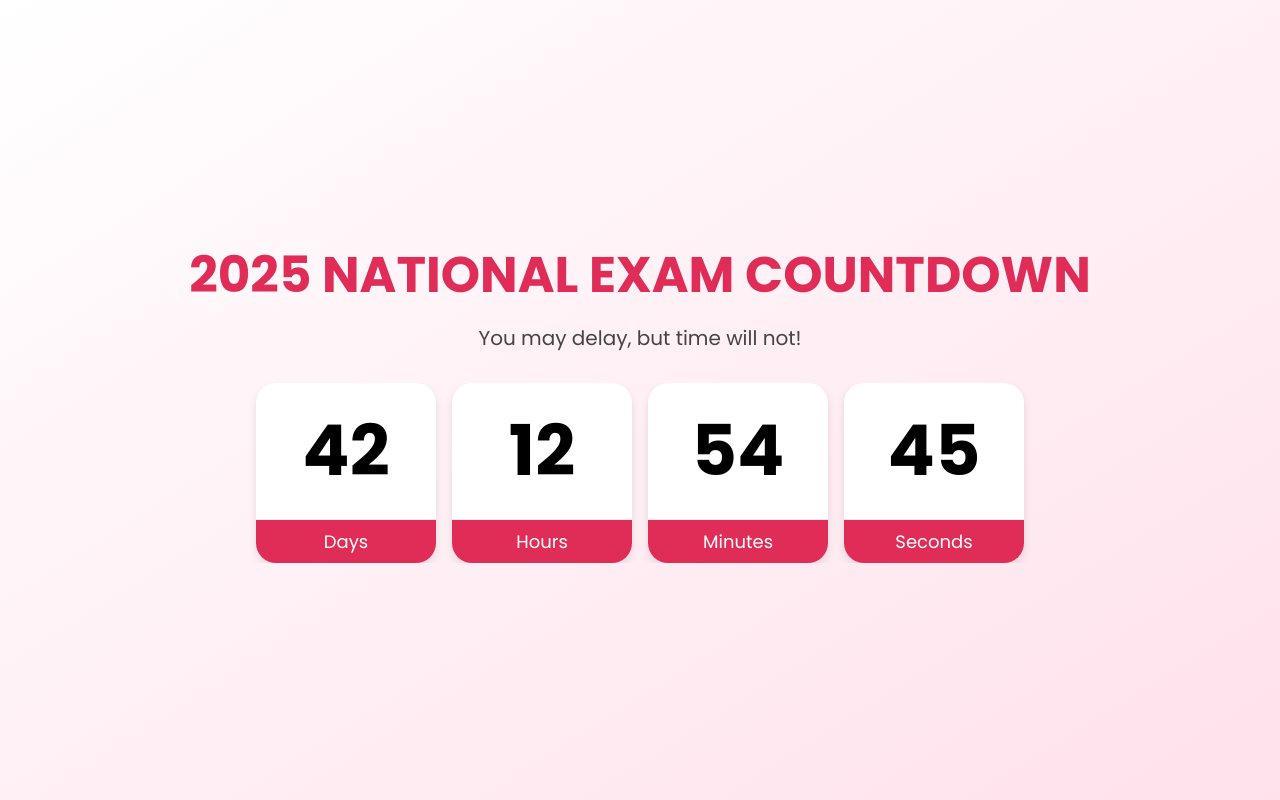
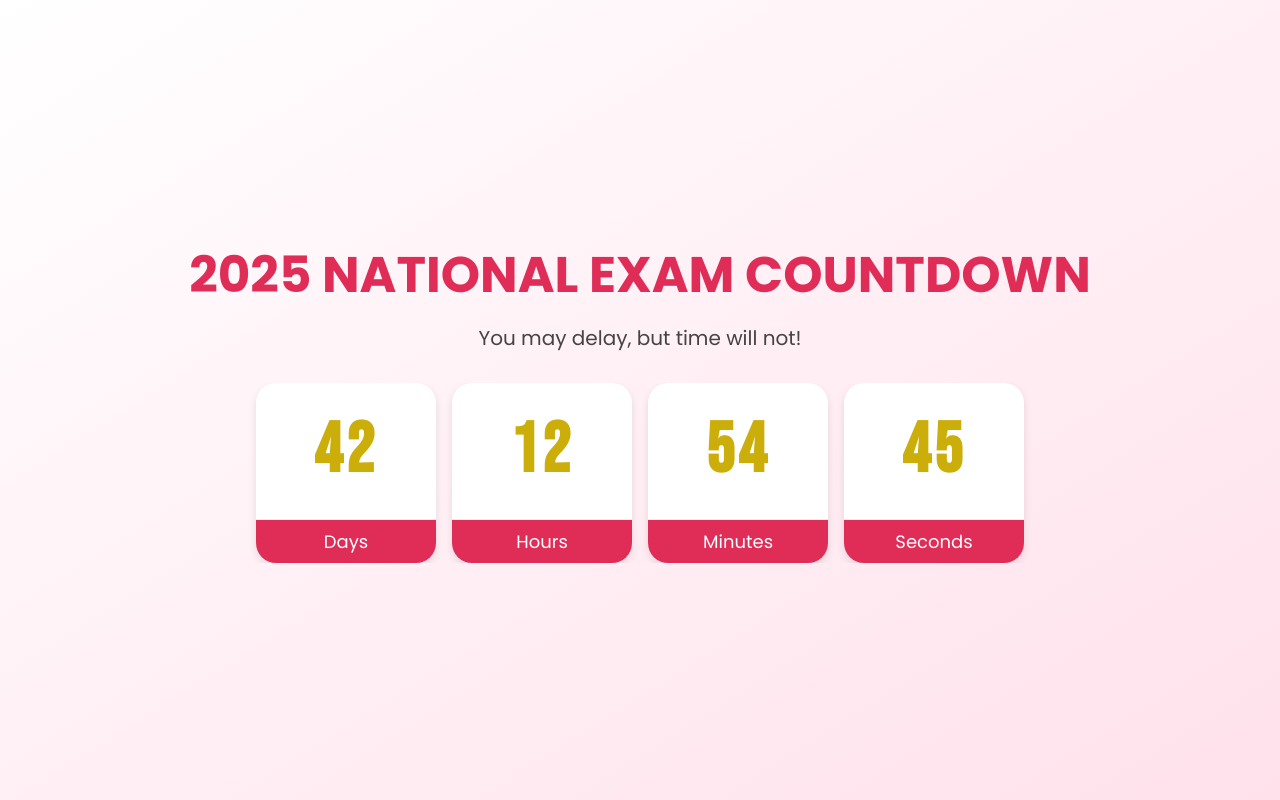
Before and after one commit to binh224/countdown, a plain HTML site: page index.html in a window 1280 px wide. Drawn offline with Linux system fonts and the light colour scheme.

Commit message:
Init Project

```diff
--- a/style.css
+++ b/style.css
@@ -65,8 +65,9 @@ body {
 
 .digit {
     font-size: clamp(30px, 6vw, 70px);
-    font-weight: bold;
-    color: #000000;
+    font-family: 'Bebas Neue', sans-serif;
+    color: #cbae09;
+    letter-spacing: clamp(1px, 0.5vw, 4px);
     margin: auto;
 }
 
```
